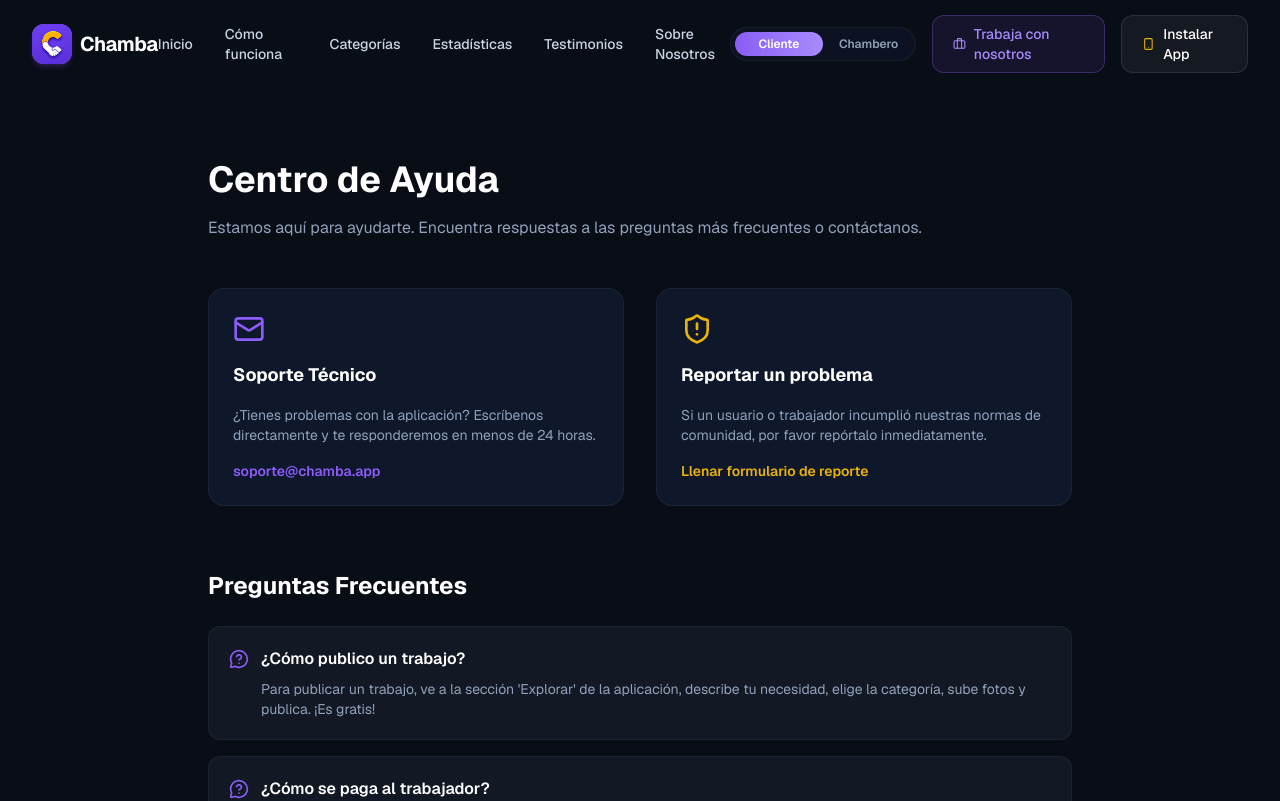
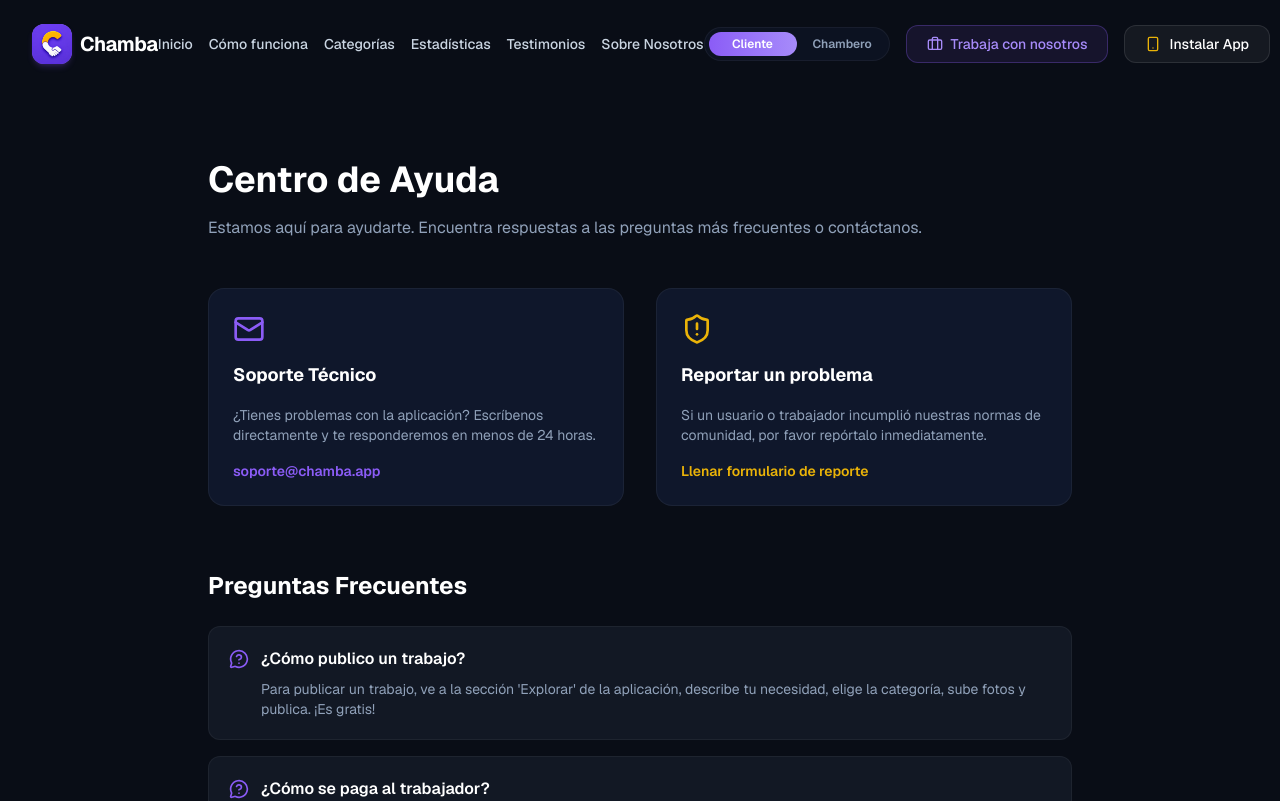
Before and after one commit to marvinjoel2001/web-page-chamba, a Next.js app: page /help in a window 1280 px wide. Shown: the top 801 px of the page. Built offline with nearby package versions, Linux system fonts and the light colour scheme.

Commit message:
feat: add responsive Navbar component with role switching and navigation links

```diff
--- a/src/components/Navbar.tsx
+++ b/src/components/Navbar.tsx
@@ -42,7 +42,7 @@ export default function Navbar({ activeRole, setActiveRole }: NavbarProps) {
       <div className="max-w-7xl mx-auto px-4 sm:px-6 lg:px-8">
         <div className="flex items-center justify-between h-12">
           {/* Logo */}
-            <Link href="/" className="flex items-center gap-2">
+          <Link href="/" className="flex items-center gap-2 shrink-0">
               <div className="flex items-center justify-center w-10 h-10 rounded-xl bg-gradient-to-tr from-brand-primary to-brand-primary-light shadow-md shadow-brand-primary/20 overflow-hidden">
                 <img src="/images/icon.png" alt="Chamba Logo" className="w-full h-full object-cover" />
               </div>
@@ -52,12 +52,12 @@ export default function Navbar({ activeRole, setActiveRole }: NavbarProps) {
             </Link>
 
           {/* Desktop Navigation Links */}
-          <div className="hidden md:flex items-center gap-8">
+          <div className="hidden xl:flex items-center gap-4 2xl:gap-8">
             {menuItems.map((item) => (
               <Link
                 key={item.name}
                 href={item.href}
-                className="text-sm font-medium text-slate-300 hover:text-brand-primary transition-colors duration-200"
+                className="text-sm font-medium text-slate-300 hover:text-brand-primary transition-colors duration-200 whitespace-nowrap"
               >
                 {item.name}
               </Link>
@@ -65,7 +65,7 @@ export default function Navbar({ activeRole, setActiveRole }: NavbarProps) {
           </div>
 
           {/* Controls: Role Selector + CTA */}
-          <div className="hidden md:flex items-center gap-4">
+          <div className="hidden xl:flex items-center gap-4 shrink-0">
             {/* Role Switcher */}
             <div className="relative flex p-1 bg-slate-900/60 border border-white/5 rounded-full">
               <div
@@ -93,24 +93,23 @@ export default function Navbar({ activeRole, setActiveRole }: NavbarProps) {
 
             <Link
               href="/unete"
-              className="inline-flex items-center gap-2 px-5 py-2 text-sm font-medium text-brand-primary-light bg-brand-primary/10 hover:bg-brand-primary/20 border border-brand-primary/30 rounded-xl transition-all duration-200"
+              className="inline-flex items-center gap-2 px-5 py-2 text-sm font-medium text-brand-primary-light bg-brand-primary/10 hover:bg-brand-primary/20 border border-brand-primary/30 rounded-xl transition-all duration-200 whitespace-nowrap shrink-0"
             >
-              <Briefcase className="w-4 h-4" />
-              <span className="hidden lg:inline">Trabaja con nosotros</span>
-              <span className="lg:hidden">Únete</span>
+              <Briefcase className="w-4 h-4 shrink-0" />
+              <span>Trabaja con nosotros</span>
             </Link>
 
             <Link
               href="/#descargar"
-              className="inline-flex items-center gap-2 px-5 py-2 text-sm font-medium text-white bg-white/5 hover:bg-white/10 border border-white/10 rounded-xl transition-all duration-200"
+              className="inline-flex items-center gap-2 px-5 py-2 text-sm font-medium text-white bg-white/5 hover:bg-white/10 border border-white/10 rounded-xl transition-all duration-200 whitespace-nowrap shrink-0"
             >
-              <Smartphone className="w-4 h-4 text-brand-highlight" />
+              <Smartphone className="w-4 h-4 text-brand-highlight shrink-0" />
               <span>Instalar App</span>
             </Link>
           </div>
 
           {/* Mobile Menu Toggle */}
-          <div className="flex md:hidden items-center gap-3">
+          <div className="flex xl:hidden items-center gap-3 shrink-0">
             {/* Quick switcher in mobile navbar */}
             <button
               onClick={() => setActiveRole && setActiveRole(activeRole === "client" ? "worker" : "client")}
@@ -138,7 +137,7 @@ export default function Navbar({ activeRole, setActiveRole }: NavbarProps) {
             animate={{ opacity: 1, height: "auto" }}
             exit={{ opacity: 0, height: 0 }}
             transition={{ duration: 0.2 }}
-            className="md:hidden border-b border-white/5 bg-[#090d16] px-4 pt-2 pb-6 space-y-4 shadow-xl"
+            className="xl:hidden border-b border-white/5 bg-[#090d16] px-4 pt-2 pb-6 space-y-4 shadow-xl"
           >
             <div className="flex flex-col gap-2 pt-2">
               {menuItems.map((item) => (
```
